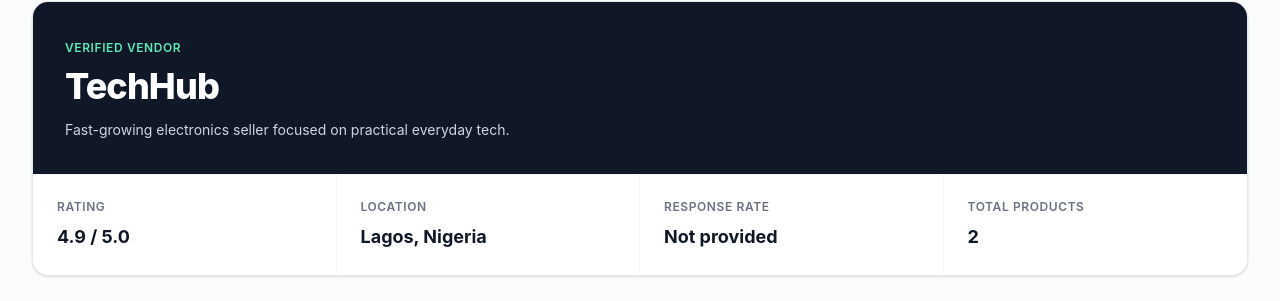
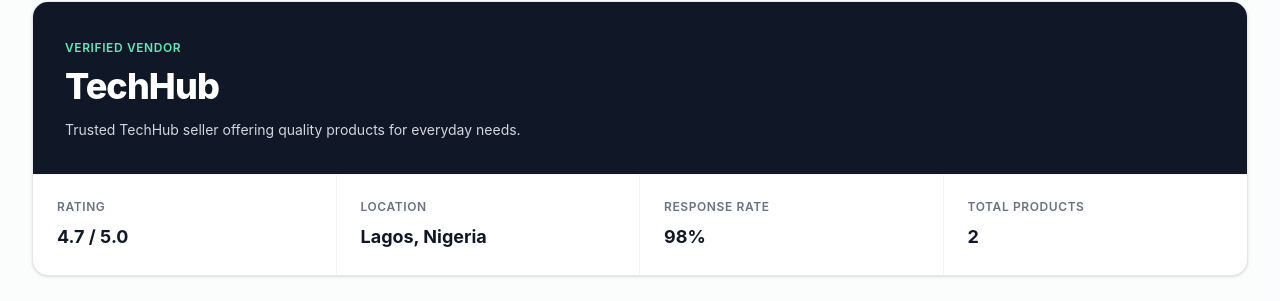
Before and after one commit to Ebidavs/multi-vendor-marketplace, a React app in the folder frontend/: page /vendors/TechHub in a window 1280 px wide. Shown: the part 92-393 px from the top of the page. Built offline with nearby package versions, Linux system fonts and the light colour scheme; the HTML template or start-up script is replaced by a standard one.

Commit message:
feat: add comprehensive dummyVendors data, sync productIds, and harden vendor detail route lookup

```diff
--- a/frontend/src/components/VendorDetail.jsx
+++ b/frontend/src/components/VendorDetail.jsx
@@ -3,11 +3,12 @@
 
 export default function VendorDetail({ vendors = [], products = [], onAddToCart }) {
   const { id } = useParams();
+  const normalizedId = decodeURIComponent(id || "").trim().toLowerCase();
 
   const vendor = vendors.find(
     (v) =>
-      v.id?.toLowerCase() === id?.toLowerCase() ||
-      v.name?.toLowerCase() === id?.toLowerCase()
+      v.id?.trim().toLowerCase() === normalizedId ||
+      v.name?.trim().toLowerCase() === normalizedId
   );
 
   if (!vendor) {
--- a/frontend/src/data/productsData.js
+++ b/frontend/src/data/productsData.js
@@ -12,35 +12,22 @@
   'Wearables',
 ];
 
+const slugify = (value) =>
+  value
+    .trim()
+    .toLowerCase()
+    .replace(/[^a-z0-9]+/g, '-')
+    .replace(/^-|-$/g, '');
+
 const normalizeProduct = (product) => ({
   ...product,
   title: product.title || product.name || 'Unnamed Product',
   vendorName: product.vendorName || product.vendor || 'Verified Vendor',
+  vendorId: product.vendorId || slugify(product.vendorName || product.vendor || 'Verified Vendor'),
   image: product.image || product.images?.[0] || '',
 });
 
-export const dummyVendors = [
-  {
-    id: 'techhub',
-    name: 'TechHub',
-    description: 'Fast-growing electronics seller focused on practical everyday tech.',
-    location: 'Lagos, Nigeria',
-    rating: 4.9,
-    deliveryTime: '2-4 days',
-    tagline: 'Smart gadgets for modern living',
-  },
-  {
-    id: 'stylehouse',
-    name: 'StyleHouse',
-    description: 'Curated home and lifestyle essentials with a premium everyday feel.',
-    location: 'Abuja, Nigeria',
-    rating: 4.8,
-    deliveryTime: '3-5 days',
-    tagline: 'Style, comfort, and function in one place',
-  },
-];
-
-export const dummyProducts = [
+const productSeed = [
   // --- 1. Electronics (5 items) ---
   {
     id: 1,
@@ -611,3 +598,19 @@
     inStock: true,
   },
 ];
+
+export const dummyProducts = productSeed.map(normalizeProduct);
+
+export const dummyVendors = [
+  ...new Map(
+    dummyProducts.map((product) => [product.vendorId, product.vendorName])
+  ),
+].map(([id, name]) => ({
+  id,
+  name,
+  description: `Trusted ${name} seller offering quality products for everyday needs.`,
+  rating: 4.7,
+  location: 'Lagos, Nigeria',
+  responseRate: '98%',
+  joinedDate: 'January 2024',
+}));
```
